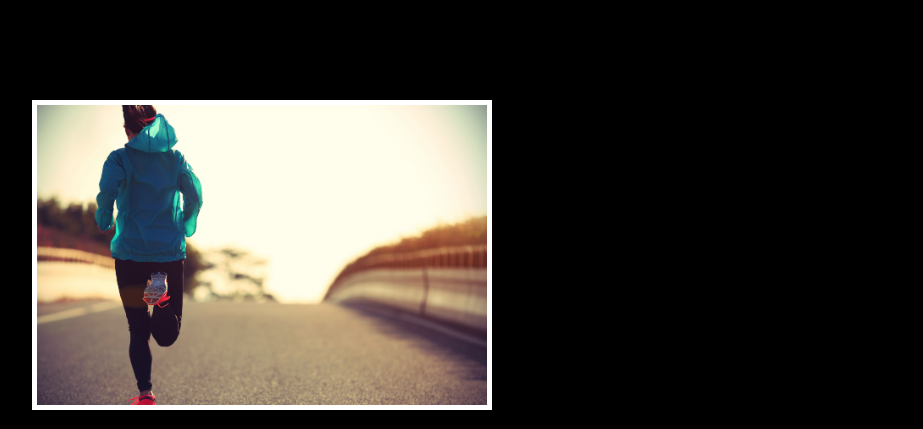
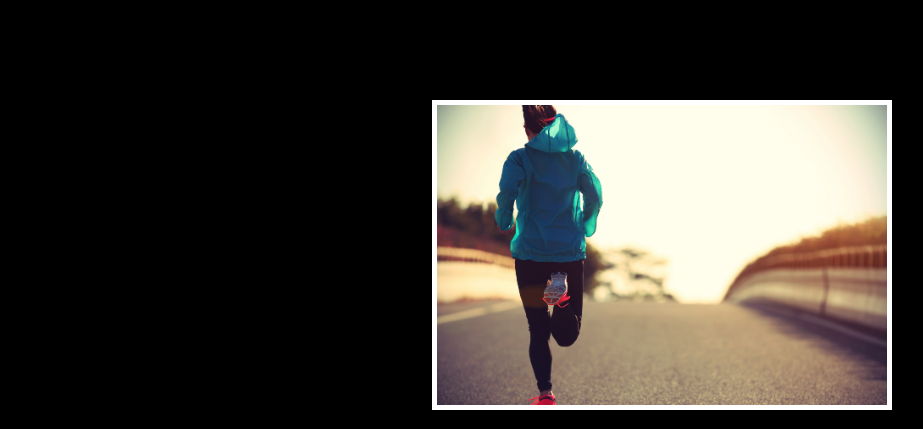
Before and after one commit to 1TOjakob/realdiscipline, a plain HTML site: page index.html in a window 1280 px wide. Shown: the top 429 px of the page, without its empty margins (196-1119 px from the left). Drawn offline with nearby package versions, Linux system fonts and the light colour scheme.

Commit message:
style.css

```diff
--- a/style.css
+++ b/style.css
@@ -5,7 +5,7 @@ html{
 div{
     height: 500px;
     width: 500px;
-    margin-left: 200px;
+    margin-left: 600px;
     margin-top: 100px;
 }
 
```
